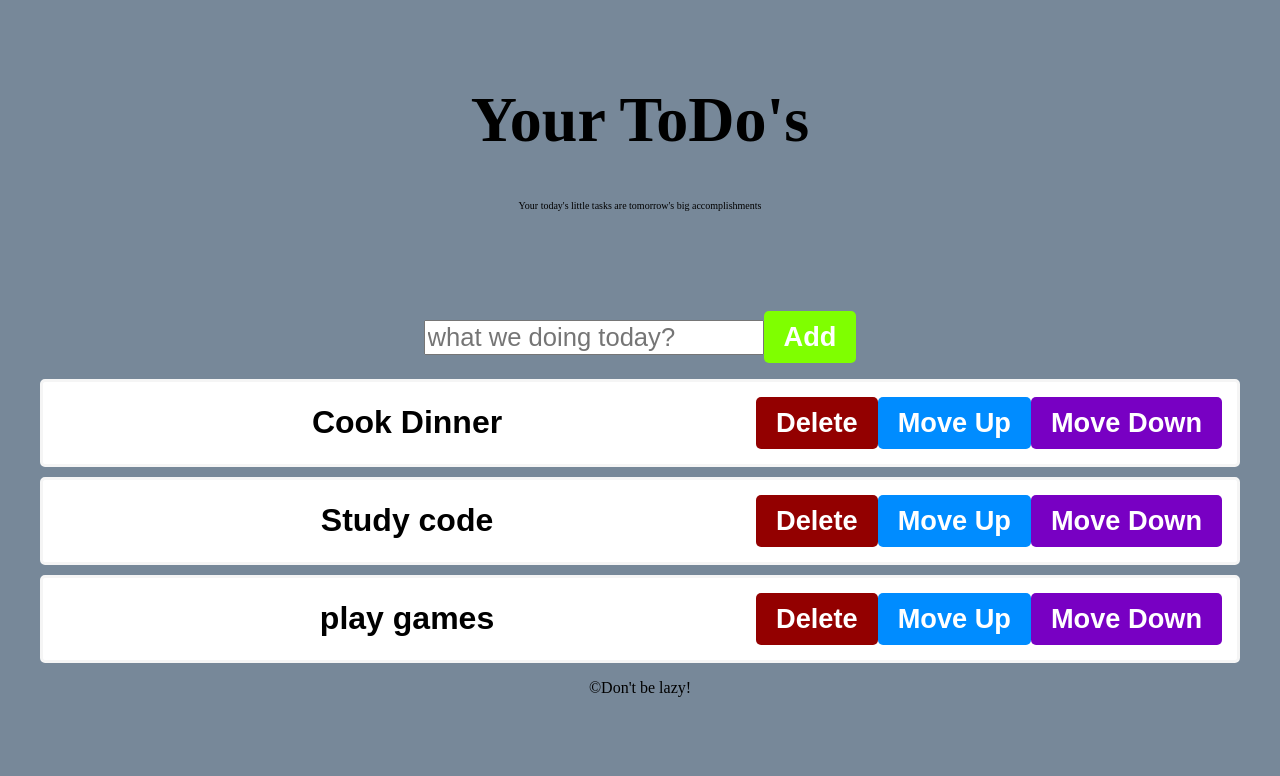
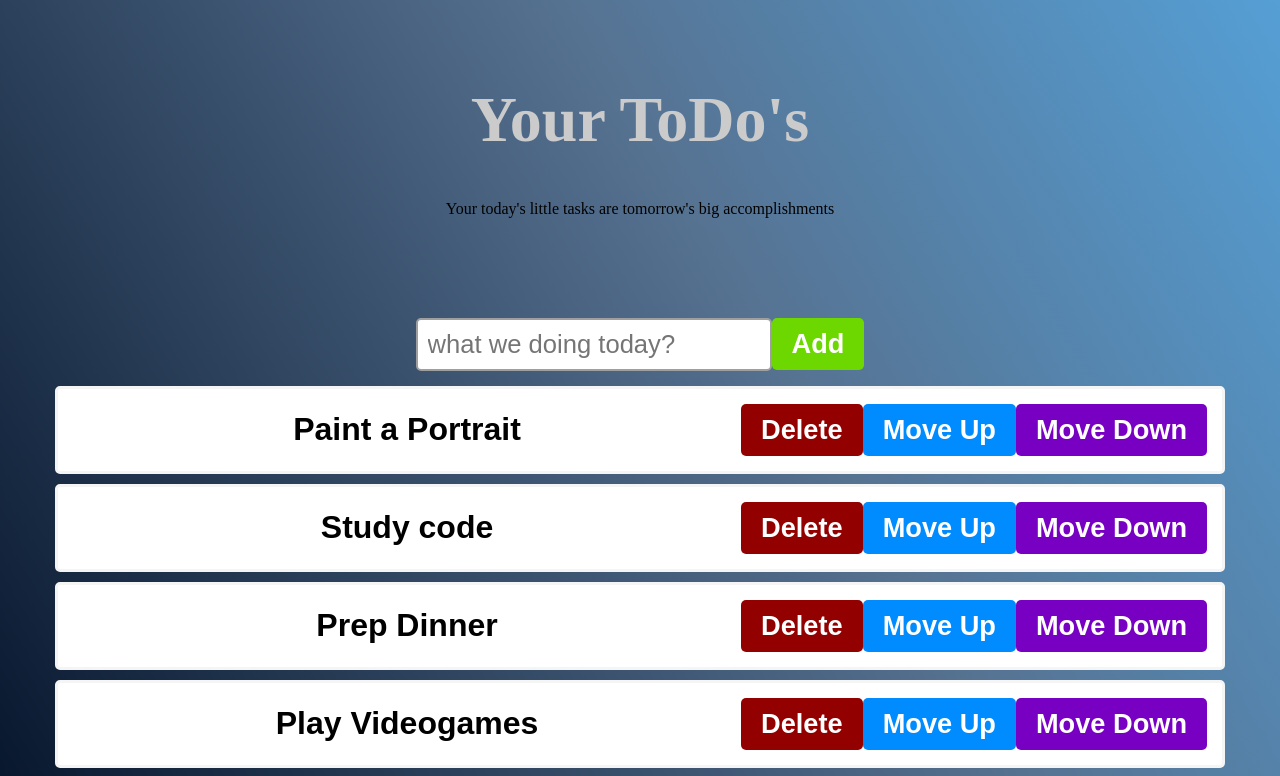
Before and after one commit to AngelStgo/module320-alab.9-todo-list, a React (Vite) app: page / in a window 1280 px wide. Shown: the top 776 px of the page. Built offline with nearby package versions, Linux system fonts and the light colour scheme.

Commit message:
added functionality, done

```diff
--- a/src/App.css
+++ b/src/App.css
@@ -4,7 +4,3 @@
   padding: 2rem;
   text-align: center;
 }
-
-.phrase {
-  font-size: 10px;
-}
--- a/src/components/TodoList.jsx
+++ b/src/components/TodoList.jsx
@@ -4,7 +4,7 @@ import { useState } from "react";
 
 function TodoList() {
 
-    const [task, setTask] = useState(["Cook Dinner","Study code", "play games"]);
+    const [task, setTask] = useState(["Paint a Portrait","Study code","Prep Dinner" ,"Play Videogames", "Do SBA 320H"]);
     const [newTask, setNewTask] = useState("");
 
     function handleInputChange(event) {  // event would be the click, any btn event
@@ -13,19 +13,36 @@ function TodoList() {
 
     function addTask() {
 
-    }
+        if(newTask.trim() !== "") {
+            setTask(t => [...task, newTask]);
+             setNewTask("");
+        }
+    };
 
     function deteleTask(index) {   // index parameter targets the propmt task
-
+        const updatedTask = task.filter((element, i) => i !== index);
+        setTask(updatedTask);
     }
 
     function moveTaskUp(index) {
 
+        if(index > 0){
+            const updatedTask = [...task];
+            [updatedTask[index], updatedTask[index - 1]] =
+            [updatedTask[index - 1], updatedTask[index]];
+            setTask(updatedTask);
+        }
     }
 
 
     function moveTaskDown(index) {
 
+        if(index < task.length - 1){
+            const updatedTask = [...task];
+            [updatedTask[index], updatedTask[index + 1]] =
+            [updatedTask[index + 1], updatedTask[index]];
+            setTask(updatedTask);
+        }
     }
 
     return (
--- a/src/index.css
+++ b/src/index.css
@@ -1,5 +1,6 @@
 body {
-  background-color: lightslategrey;
+  background: rgb(0,14,36);
+  background: linear-gradient(59deg, rgba(0,14,36,1) 0%, rgba(86,114,145,1) 61%, rgba(85,159,213,1) 100%);
 }
 
 .todo-list {
@@ -9,13 +10,14 @@ body {
 }
 h1 {
   font-size: 4rem;
+  color: rgb(203, 203, 203);
 }
 
 button {
   font-size: 1.7rem;
   font-weight: bold;
   padding: 10px 20px;
-  color: white;
+  color: rgb(255, 255, 255);
   border: none;
   border-radius: 5px;
   cursor: pointer;
@@ -24,10 +26,11 @@ button {
 }
 
 .add-button {
-  background-color: chartreuse;
+  background-color: rgb(108, 216, 0);
 }
 .add-button:hover {
   background-color: rgb(91, 181, 0);
+  color: rgba(255, 255, 255, 0.554);
 }
 
 .delete-button {
@@ -35,6 +38,7 @@ button {
 }
 .delete-button:hover {
   background-color: rgb(95, 0, 0);
+  color: rgba(255, 255, 255, 0.554);
 }
 
 .moveTaskUp-button {
@@ -42,6 +46,7 @@ button {
 }
 .moveTaskUp-button:hover {
   background-color: rgb(0, 59, 108);
+  color: rgba(255, 255, 255, 0.554);
 }
 
 .moveTaskDown-button {
@@ -49,15 +54,20 @@ button {
 }
 .moveTaskDown-button:hover {
   background-color: rgb(68, 0, 110);
+  color: rgba(255, 255, 255, 0.554);
 }
 
 input[type="text"] {
   font-size: 1.6rem;
-
+  padding: 10px;
+  border:  2px solid rgb(159, 159, 159);
+  border-radius: 5px;
+  color: rgba(0, 0, 0, 0.411);
 }
 
 ol {
   padding: 0;
+  margin: 15px;
 }
 
 li {
@@ -77,5 +87,7 @@ li {
 }
 
 .delete-buttom, .moveTask-buttom {
-  padding: ;
+  padding: 8px 12px;
+  font-size: 1.4rem;
+  margin-left: 10px;
 }
```
